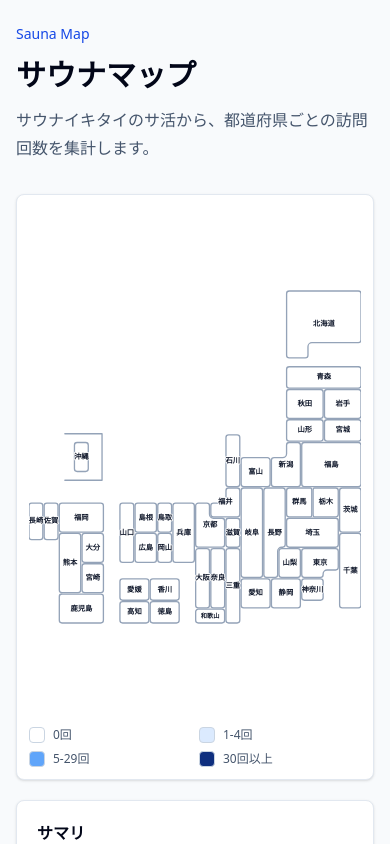
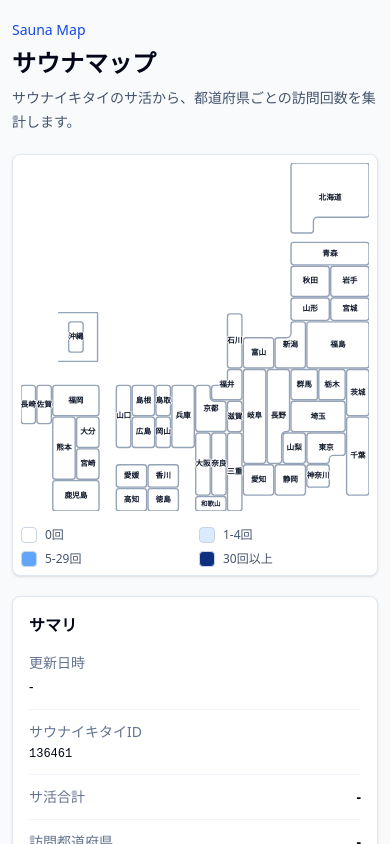
Before and after one commit to itinao/sauna-map, a Next.js app: page /saunners/136461 in a window 390 px wide. Shown: the top 844 px of the page. Built offline with nearby package versions, Linux system fonts and the light colour scheme; no server answers; the database is empty.

Commit message:
update sp

```diff
--- a/src/features/scrape-saunner/ui/scrape-saunner-form.tsx
+++ b/src/features/scrape-saunner/ui/scrape-saunner-form.tsx
@@ -20,7 +20,7 @@ function SubmitButton({ disabled, idleLabel }: SubmitButtonProps) {
 
   return (
     <button
-      className="inline-flex h-11 items-center gap-2 rounded bg-blue-700 px-4 text-sm font-semibold text-white transition-colors hover:bg-blue-800 disabled:cursor-wait disabled:bg-blue-400"
+      className="inline-flex h-11 w-full items-center justify-center gap-2 rounded bg-blue-700 px-4 text-sm font-semibold text-white transition-colors hover:bg-blue-800 disabled:cursor-wait disabled:bg-blue-400 sm:w-auto"
       disabled={isDisabled}
       type="submit"
     >
--- a/src/views/saunner-map/ui/saunner-map-page.tsx
+++ b/src/views/saunner-map/ui/saunner-map-page.tsx
@@ -56,23 +56,23 @@ export async function SaunnerMapPage({ saunnerId }: SaunnerMapPageProps) {
 
   return (
     <main className="flex flex-1 flex-col bg-slate-50 text-slate-950">
-      <section className="mx-auto flex w-full max-w-7xl flex-1 flex-col gap-8 px-4 py-6 sm:px-6 lg:py-8">
-        <header className="flex flex-col gap-3">
+      <section className="mx-auto flex w-full max-w-7xl flex-1 flex-col gap-5 px-3 py-5 sm:gap-8 sm:px-6 lg:py-8">
+        <header className="flex flex-col gap-2 sm:gap-3">
           <p className="text-sm font-medium text-blue-700">Sauna Map</p>
-          <h1 className="text-3xl font-semibold leading-tight sm:text-4xl">
+          <h1 className="text-2xl font-semibold leading-tight sm:text-4xl">
             {saunner?.name ? `${saunner.name}さんのサウナマップ` : "サウナマップ"}
           </h1>
-          <p className="max-w-2xl text-base leading-7 text-slate-600">
+          <p className="max-w-2xl text-sm leading-6 text-slate-600 sm:text-base sm:leading-7">
             サウナイキタイのサ活から、都道府県ごとの訪問回数を集計します。
           </p>
         </header>
 
         <div className="grid flex-1 items-start gap-5 lg:grid-cols-[minmax(0,1fr)_300px]">
-          <div className="rounded-lg border border-slate-200 bg-white p-3 shadow-sm sm:p-5">
+          <div className="rounded-lg border border-slate-200 bg-white p-2 shadow-sm sm:p-5">
             <VisitJapanMap visitsByPrefectureCode={visitsByPrefectureCode} />
           </div>
 
-          <aside className="rounded-lg border border-slate-200 bg-white p-5 shadow-sm">
+          <aside className="rounded-lg border border-slate-200 bg-white p-4 shadow-sm sm:p-5">
             <div className="flex items-center justify-between gap-3">
               <h2 className="text-base font-semibold">サマリ</h2>
               {isScraping ? <ScrapingStatusBadge /> : null}
@@ -83,15 +83,15 @@ export async function SaunnerMapPage({ saunnerId }: SaunnerMapPageProps) {
               ) : null}
             </div>
             <dl className="mt-4 divide-y divide-slate-100 text-sm">
-              <div className="flex items-center justify-between gap-4 py-3 first:pt-0">
+              <div className="flex flex-col gap-1 py-3 first:pt-0 sm:flex-row sm:items-center sm:justify-between sm:gap-4">
                 <dt className="text-slate-500">更新日時</dt>
-                <dd className="text-right font-medium">
+                <dd className="font-medium sm:text-right">
                   {formatUpdatedAt(saunner?.lastScrapedAt)}
                 </dd>
               </div>
-              <div className="flex items-center justify-between gap-4 py-3">
+              <div className="flex flex-col gap-1 py-3 sm:flex-row sm:items-center sm:justify-between sm:gap-4">
                 <dt className="text-slate-500">サウナイキタイID</dt>
-                <dd className="font-mono text-xs">{saunnerId}</dd>
+                <dd className="break-all font-mono text-xs">{saunnerId}</dd>
               </div>
               <div className="flex items-center justify-between gap-4 py-3">
                 <dt className="text-slate-500">サ活合計</dt>
--- a/src/widgets/visit-map/ui/visit-japan-map.tsx
+++ b/src/widgets/visit-map/ui/visit-japan-map.tsx
@@ -77,12 +77,12 @@ export function VisitJapanMap({ visitsByPrefectureCode }: VisitJapanMapProps) {
   }, []);
 
   return (
-    <div className="flex h-full min-h-[540px] flex-col justify-between gap-5 lg:min-h-[660px]">
-      <div className="flex flex-1 items-center justify-center overflow-hidden">
+    <div className="flex flex-col justify-between gap-4 sm:gap-5">
+      <div className="flex items-center justify-center overflow-hidden">
         <svg
           ref={svgRef}
           aria-label="都道府県ごとの訪問回数"
-          className="h-full max-h-[760px] min-h-[500px] w-full max-w-[760px]"
+          className="aspect-square w-full max-w-[760px]"
           role="img"
           viewBox={MAP_VIEW_BOX}
           xmlns="http://www.w3.org/2000/svg"
```
